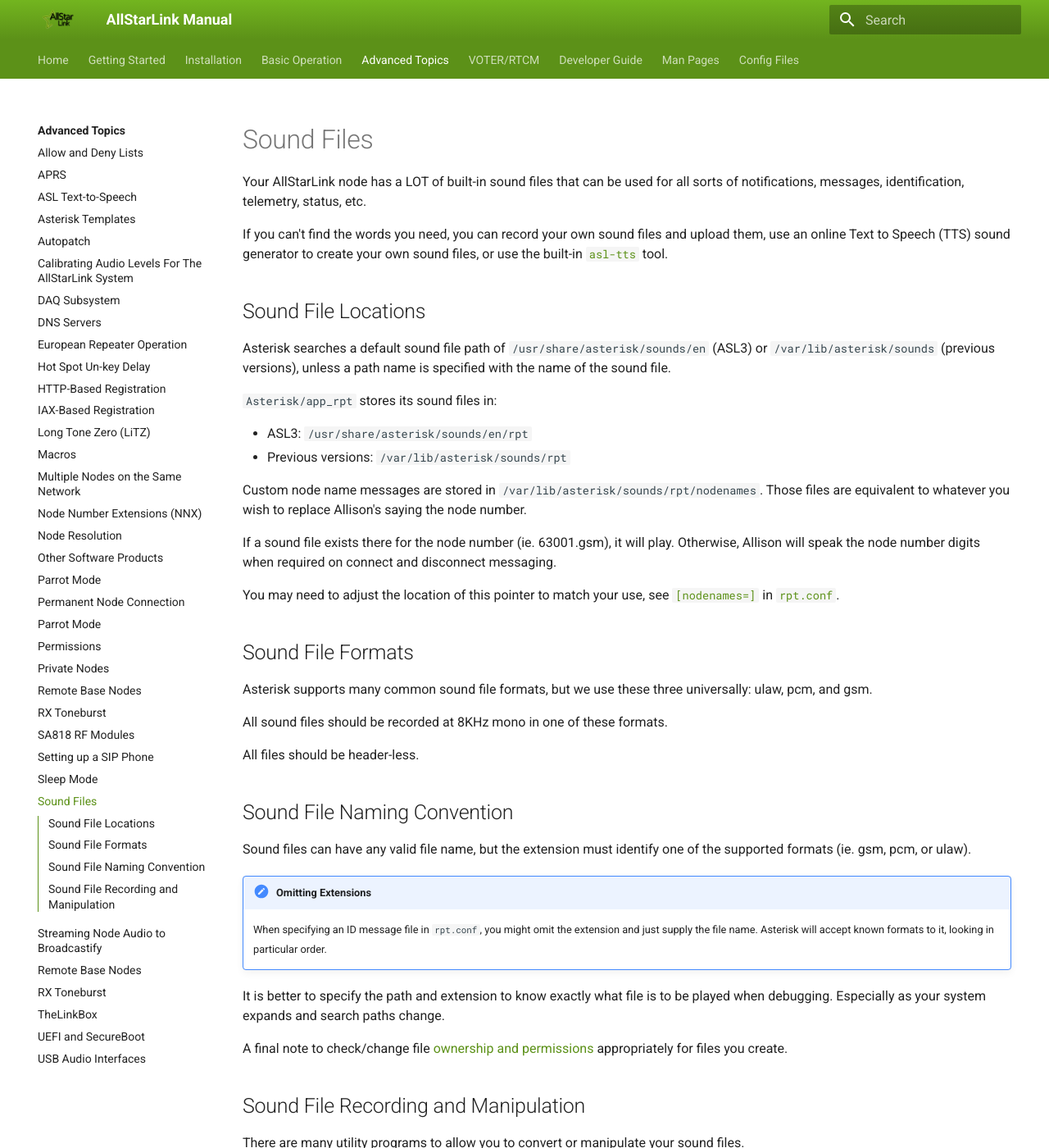
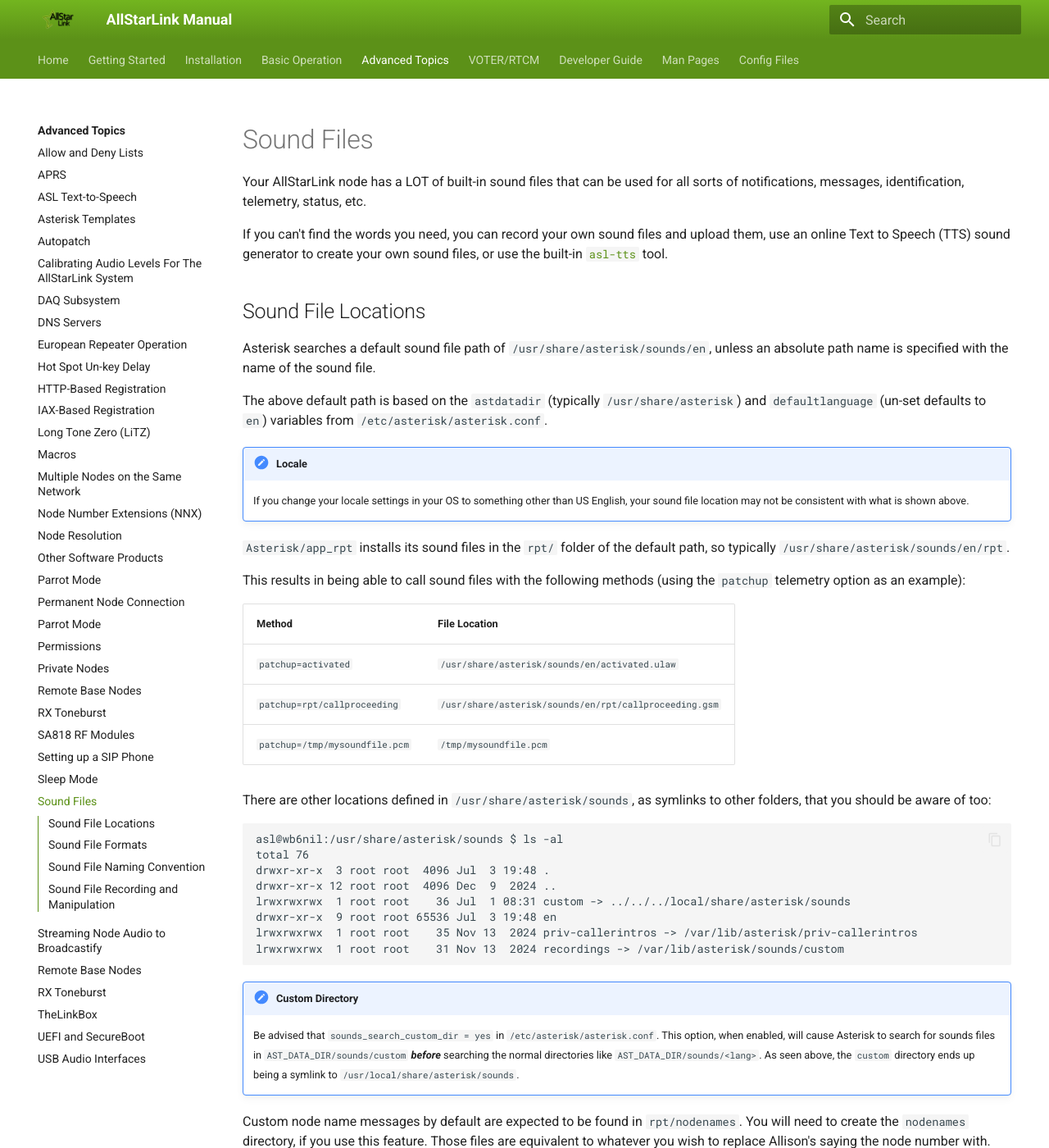
Before and after one commit to AllStarLink/ASL3-Manual, an MkDocs documentation site: the page built from docs/adv-topics/soundfiles.md, in a window 1280 px wide and 1400 px high. Shown: the whole window at 82% size. Built offline with MkDocs 1.6.1 and Material for MkDocs 9.7.7, drawn with Linux system fonts in a browser that asks for light colours.

Commit message:
Revise and correct sound file locations and keep focused on ASL3 only.

````diff
--- a/docs/adv-topics/soundfiles.md
+++ b/docs/adv-topics/soundfiles.md
@@ -4,14 +4,42 @@
 If you can't find the words you need, you can record your own sound files and upload them, use an online Text to Speech (TTS) sound generator to create your own sound files, or use the built-in [`asl-tts`](https://github.com/AllStarLink/asl3-tts) tool.
 
 ## Sound File Locations
-Asterisk searches a default sound file path of `/usr/share/asterisk/sounds/en` (ASL3) or `/var/lib/asterisk/sounds` (previous versions), unless a path name is specified with the name of the sound file.
+Asterisk searches a default sound file path of `/usr/share/asterisk/sounds/en`, unless an absolute path name is specified with the name of the sound file.
 
-`Asterisk/app_rpt` stores its sound files in:
+The above default path is based on the `astdatadir` (typically `/usr/share/asterisk`) and `defaultlanguage` (un-set defaults to `en`) variables from `/etc/asterisk/asterisk.conf`.
 
-* ASL3: `/usr/share/asterisk/sounds/en/rpt`
-* Previous versions: `/var/lib/asterisk/sounds/rpt`
+!!! note "Locale"
+    If you change your locale settings in your OS to something other than US English, your sound file location may not be consistent with what is shown above.
 
-Custom node name messages are stored in `/var/lib/asterisk/sounds/rpt/nodenames`. Those files are equivalent to whatever you wish to replace Allison's saying the node number.
+`Asterisk/app_rpt` installs its sound files in the `rpt/` folder of the default path, so typically `/usr/share/asterisk/sounds/en/rpt`.
+
+This results in being able to call sound files with the following methods (using the `patchup` telemetry option as an example):
+
+Method|File Location
+------|-------------
+`patchup=activated`|`/usr/share/asterisk/sounds/en/activated.ulaw`
+`patchup=rpt/callproceeding`|`/usr/share/asterisk/sounds/en/rpt/callproceeding.gsm`
+`patchup=/tmp/mysoundfile.pcm`|`/tmp/mysoundfile.pcm`
+
+There are other locations defined in `/usr/share/asterisk/sounds`, as symlinks to other folders, that you should be aware of too:
+
+```
+asl@wb6nil:/usr/share/asterisk/sounds $ ls -al
+total 76
+drwxr-xr-x  3 root root  4096 Jul  3 19:48 .
+drwxr-xr-x 12 root root  4096 Dec  9  2024 ..
+lrwxrwxrwx  1 root root    36 Jul  1 08:31 custom -> ../../../local/share/asterisk/sounds
+drwxr-xr-x  9 root root 65536 Jul  3 19:48 en
+lrwxrwxrwx  1 root root    35 Nov 13  2024 priv-callerintros -> /var/lib/asterisk/priv-callerintros
+lrwxrwxrwx  1 root root    31 Nov 13  2024 recordings -> /var/lib/asterisk/sounds/custom
+
+```
+
+!!! note "Custom Directory"
+    Be advised that `sounds_search_custom_dir = yes` in `/etc/asterisk/asterisk.conf`. This option, when enabled, will cause Asterisk to search for sounds files in
+    `AST_DATA_DIR/sounds/custom` ***before*** searching the normal directories like `AST_DATA_DIR/sounds/<lang>`. As seen above, the `custom` directory ends up being a symlink to `/usr/local/share/asterisk/sounds`.
+
+Custom node name messages by default are expected to be found in `rpt/nodenames`. You will need to create the `nodenames` directory, if you use this feature. Those files are equivalent to whatever you wish to replace Allison's saying the node number with.
 
 If a sound file exists there for the node number (ie. 63001.gsm), it will play. Otherwise, Allison will speak the node number digits when required on connect and disconnect messaging.
 
````
